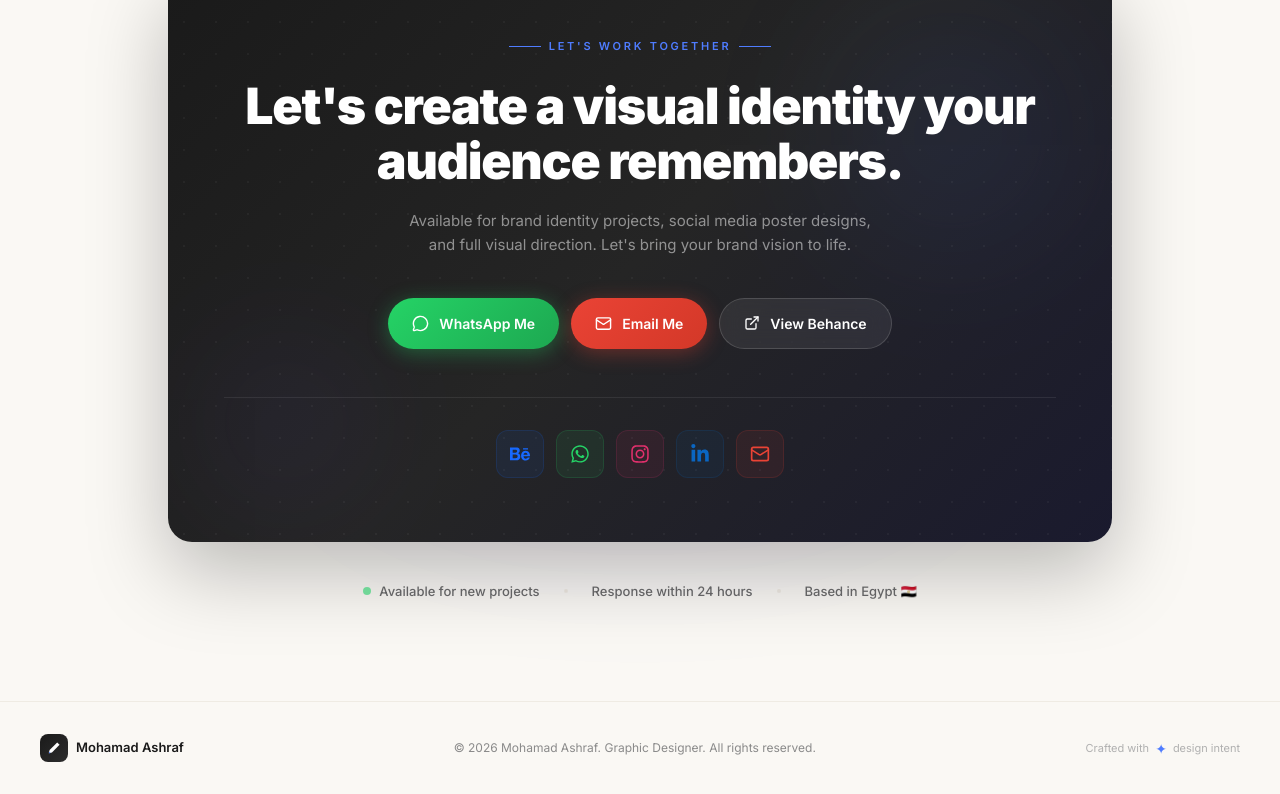
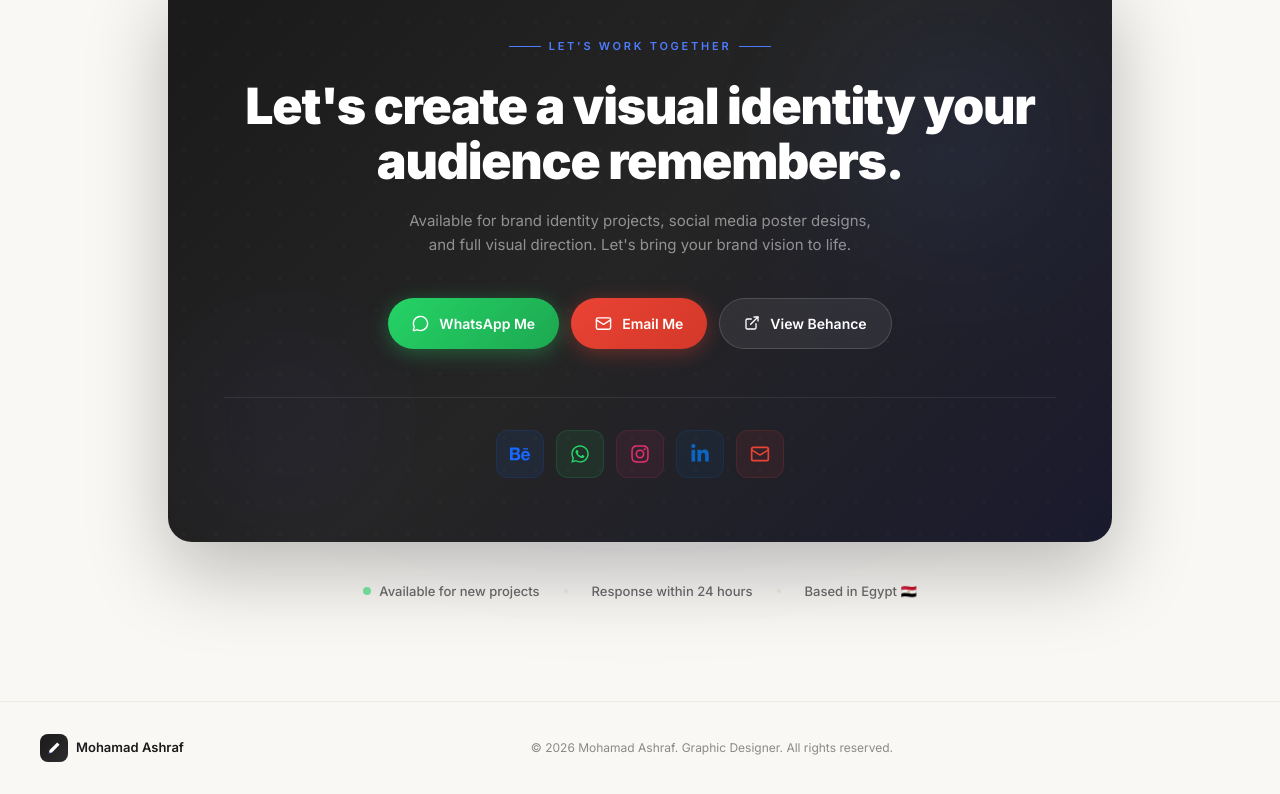
Before and after one commit to Loksha2/new-portfolio, a React (Vite) app: page / in a window 1280 px wide. Shown: the part 6714-7508 px from the top of the page. Built offline with nearby package versions, Linux system fonts and the light colour scheme; no server answers; the database is empty; a web font is replaced by a local one.

Commit message:
Update Footer.tsx

```diff
--- a/src/components/Footer.tsx
+++ b/src/components/Footer.tsx
@@ -52,9 +52,6 @@ const Footer = () => {
           animate={{ opacity: 1 }}
           transition={{ delay: 0.3 }}
         >
-          <span className="text-[11px]" style={{ color: 'var(--text-ghost)' }}>Crafted with</span>
-          <span className="text-[14px]" style={{ color: 'var(--color-accent-blue)' }}>✦</span>
-          <span className="text-[11px]" style={{ color: 'var(--text-ghost)' }}>design intent</span>
         </motion.div>
       </div>
     </footer>
```
